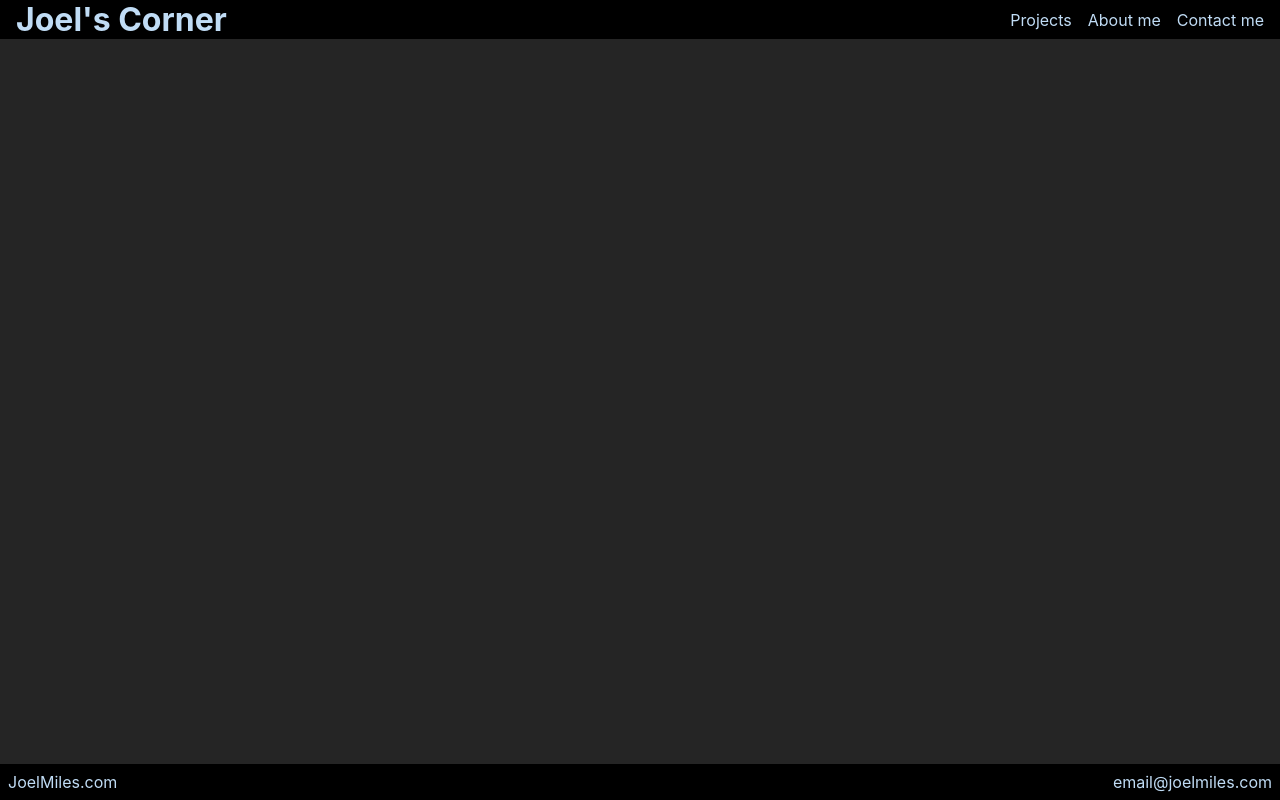
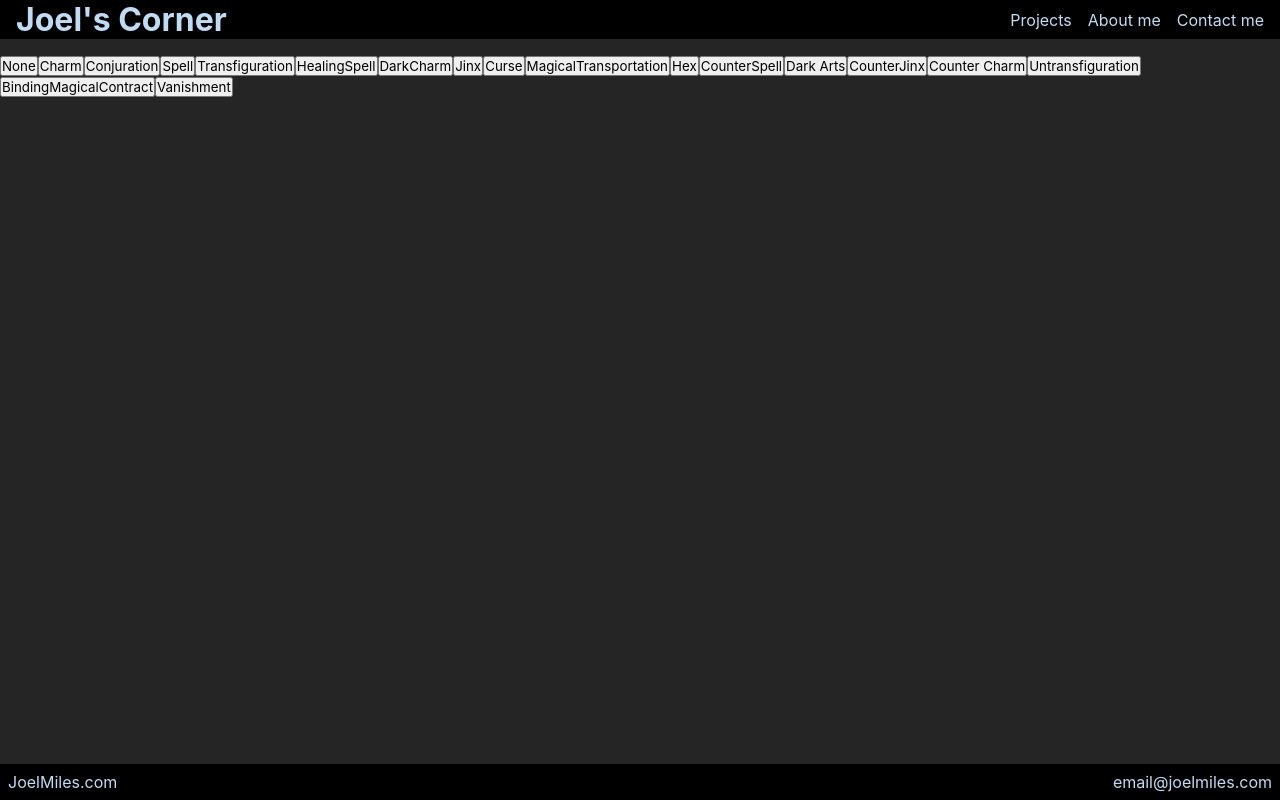
Before and after one commit to Neeblue/joels-corner, a React (Create React App) app: page /spells in a window 1280 px wide. Built offline with nearby package versions, Linux system fonts and the light colour scheme.

Commit message:
Add spell type selection and API integration

```diff
--- a/src/pages/Spells.tsx
+++ b/src/pages/Spells.tsx
@@ -1,3 +1,51 @@
+import React, { useEffect, useState } from 'react';
+
+const spellTypes: string[] = [
+    "None", "Charm", "Conjuration", "Spell", "Transfiguration", "HealingSpell",
+    "DarkCharm", "Jinx", "Curse", "MagicalTransportation", "Hex", "CounterSpell",
+    "Dark Arts", "CounterJinx", "Counter Charm", "Untransfiguration",
+    "BindingMagicalContract", "Vanishment"
+];
+
+const api = async (spellType: string) => {
+    if (!spellTypes.includes(spellType)) {
+        throw new Error('Invalid spell type');
+    }
+
+    const url = `https://wizard-world-api.herokuapp.com/Spells?Type=${spellType}`;
+    const response = await fetch(url);
+    const data = await response.json();
+    return data;
+}
+
 export default function Spells() {
-    return;
+    const [data, setData] = useState(null);
+    const [selectedSpellType, setSelectedSpellType] = useState('');
+
+    useEffect(() => {
+        if (selectedSpellType) {
+            api(selectedSpellType)
+                .then(data => setData(data))
+                .catch(error => console.error(error));
+        }
+    }, [selectedSpellType]);
+
+    const handleSpellTypeClick = (spellType: string) => {
+        setSelectedSpellType(spellType);
+    }
+
+    return (
+        <div>
+            <div>
+                {spellTypes.map(spellType => (
+                    <button key={spellType} onClick={() => handleSpellTypeClick(spellType)}>
+                        {spellType}
+                    </button>
+                ))}
+            </div>
+            <div>
+                {data && <pre>{JSON.stringify(data, null, 2)}</pre>}
+            </div>
+        </div>
+    );
 }
```
